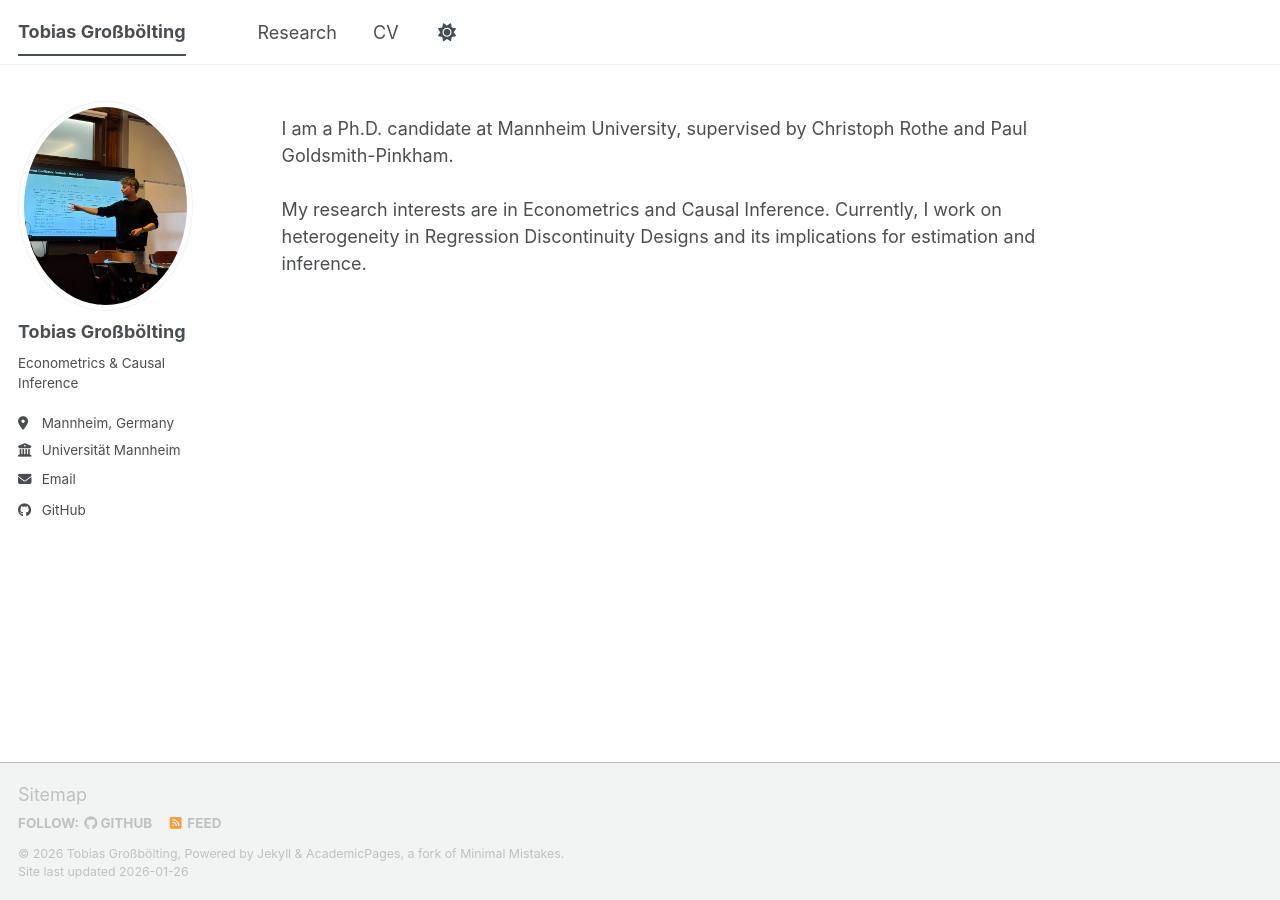
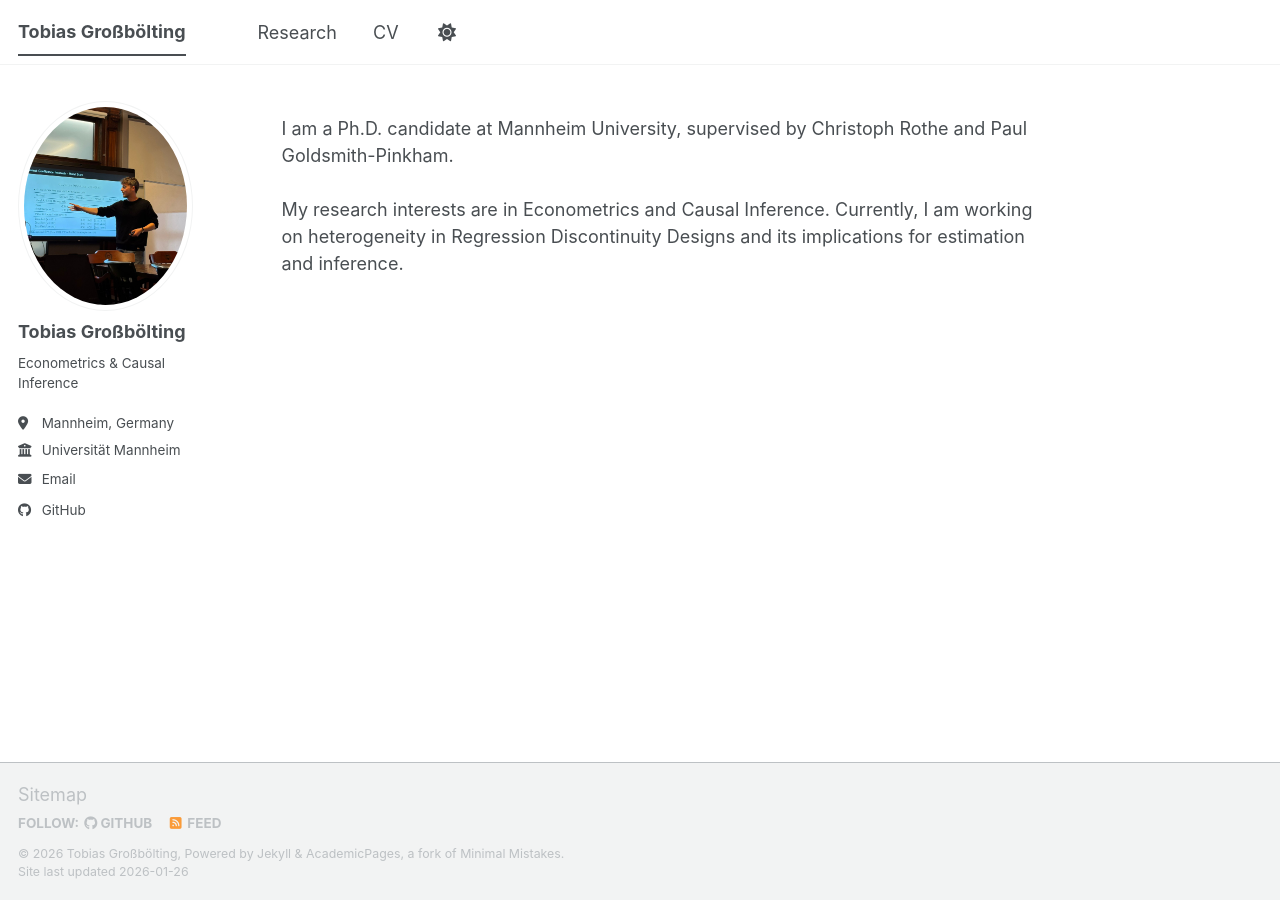
Before and after one commit to tgrossboelting/tgrossboelting.github.io, a Jekyll site: the page built from _pages/about.md, in a window 1280 px wide. Built offline with Jekyll 4.4.1, drawn with Linux system fonts in a browser that asks for light colours; a script bundle is joined from its source files by our own code; library files that are not in the unit come from our copies.

Commit message:
changed the about text

```diff
--- a/_pages/about.md
+++ b/_pages/about.md
@@ -9,4 +9,4 @@ redirect_from:
 
 I am a Ph.D. candidate at Mannheim University, supervised by Christoph Rothe and Paul Goldsmith-Pinkham.\
 \
-My research interests are in Econometrics and Causal Inference. Currently, I work on heterogeneity in Regression Discontinuity Designs and its implications for estimation and inference.
+My research interests are in Econometrics and Causal Inference. Currently, I am working on heterogeneity in Regression Discontinuity Designs and its implications for estimation and inference.
```
